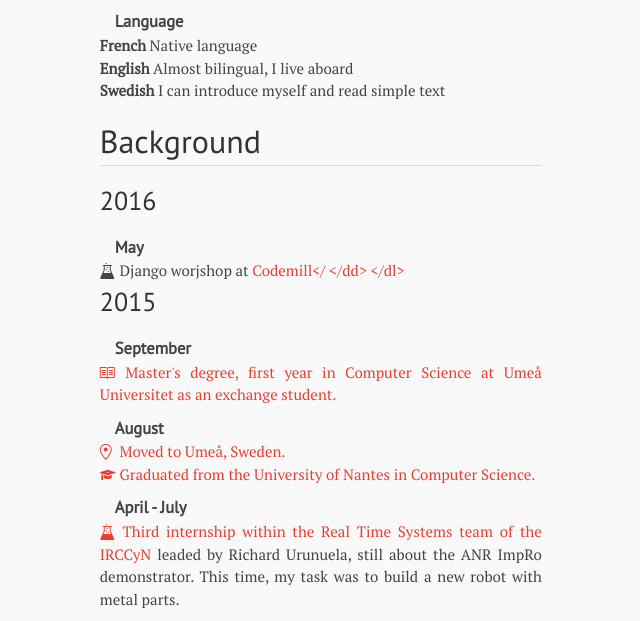
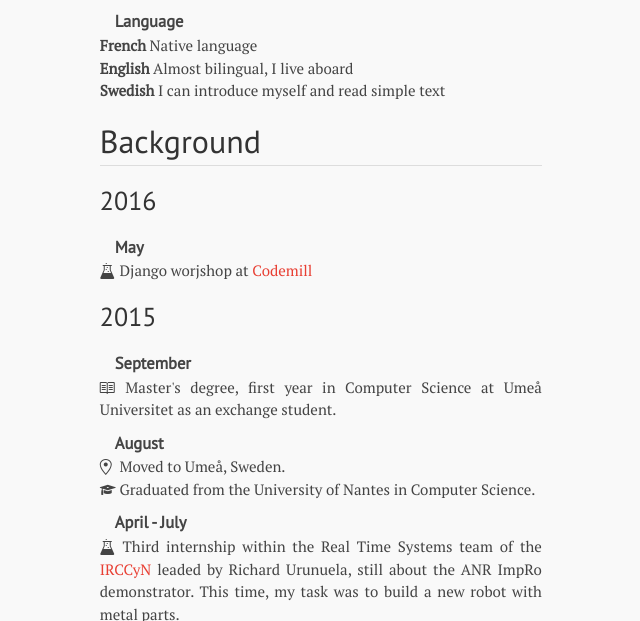
Before and after one commit to blasterbug/blasterbug.github.io, a Jekyll site: the page built from curriculum.md, in a window 1280 px wide and 900 px high, scrolled down 1220 px, cut to the strip 0-621 px from the top of the window. Shown: the whole strip, without its empty margins (407-1047 px from the left). Built offline with Jekyll 4.4.1, drawn with Linux system fonts in a browser that asks for light colours; some web fonts are replaced.

```diff
--- a/curriculum.md
+++ b/curriculum.md
@@ -81,7 +81,7 @@ about: true
     <dt>May</dt>
     <dd>
     <span class="octicon octicon-beaker"></span>
-    Django worjshop at <a href="http://www.codemill.se/" >Codemill</<a>
+    Django worjshop at <a href="http://www.codemill.se/" >Codemill</a>
     </dd>
   </dl>
   <h3 id="cur-2015" >2015</h3>
```
